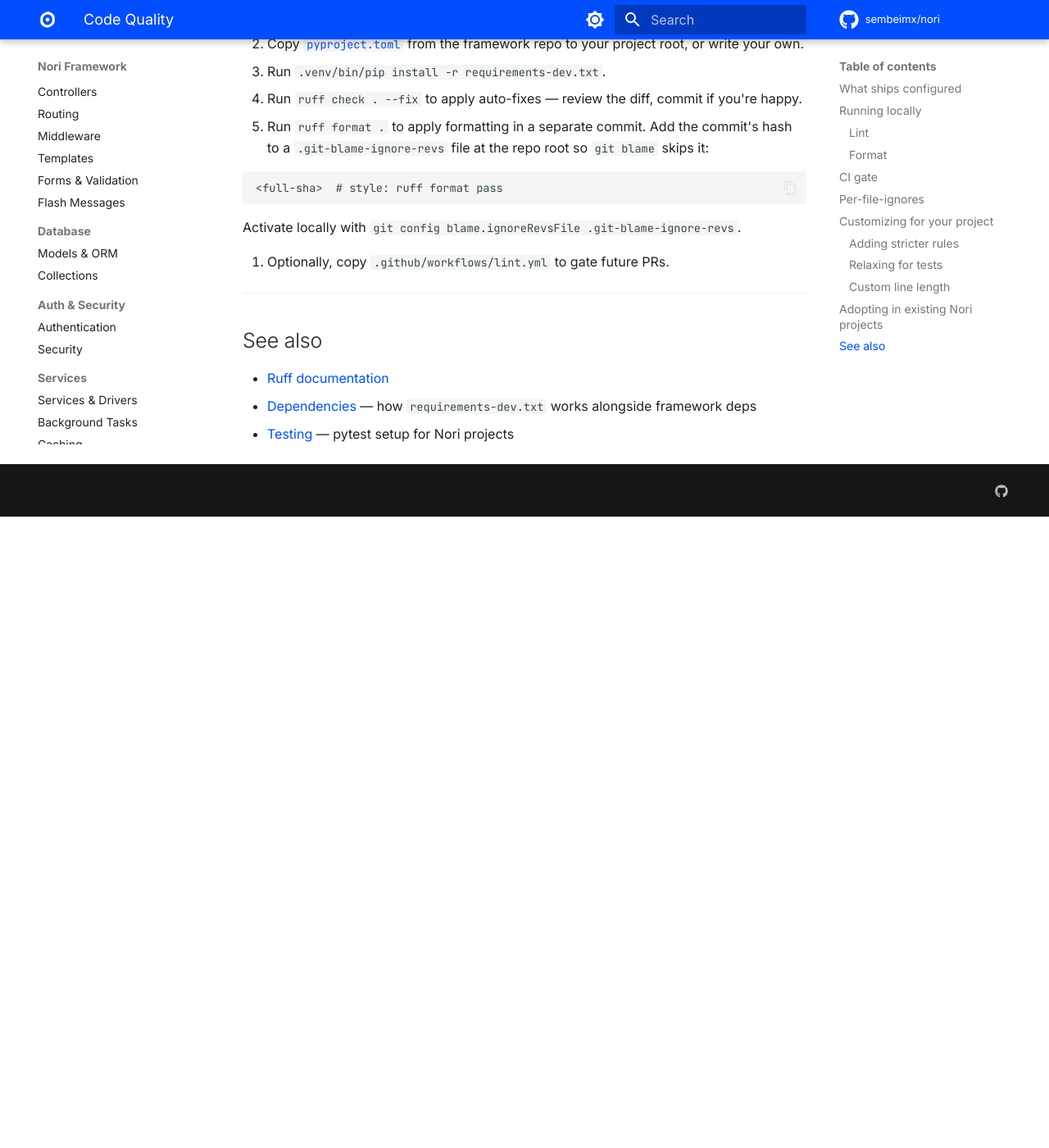
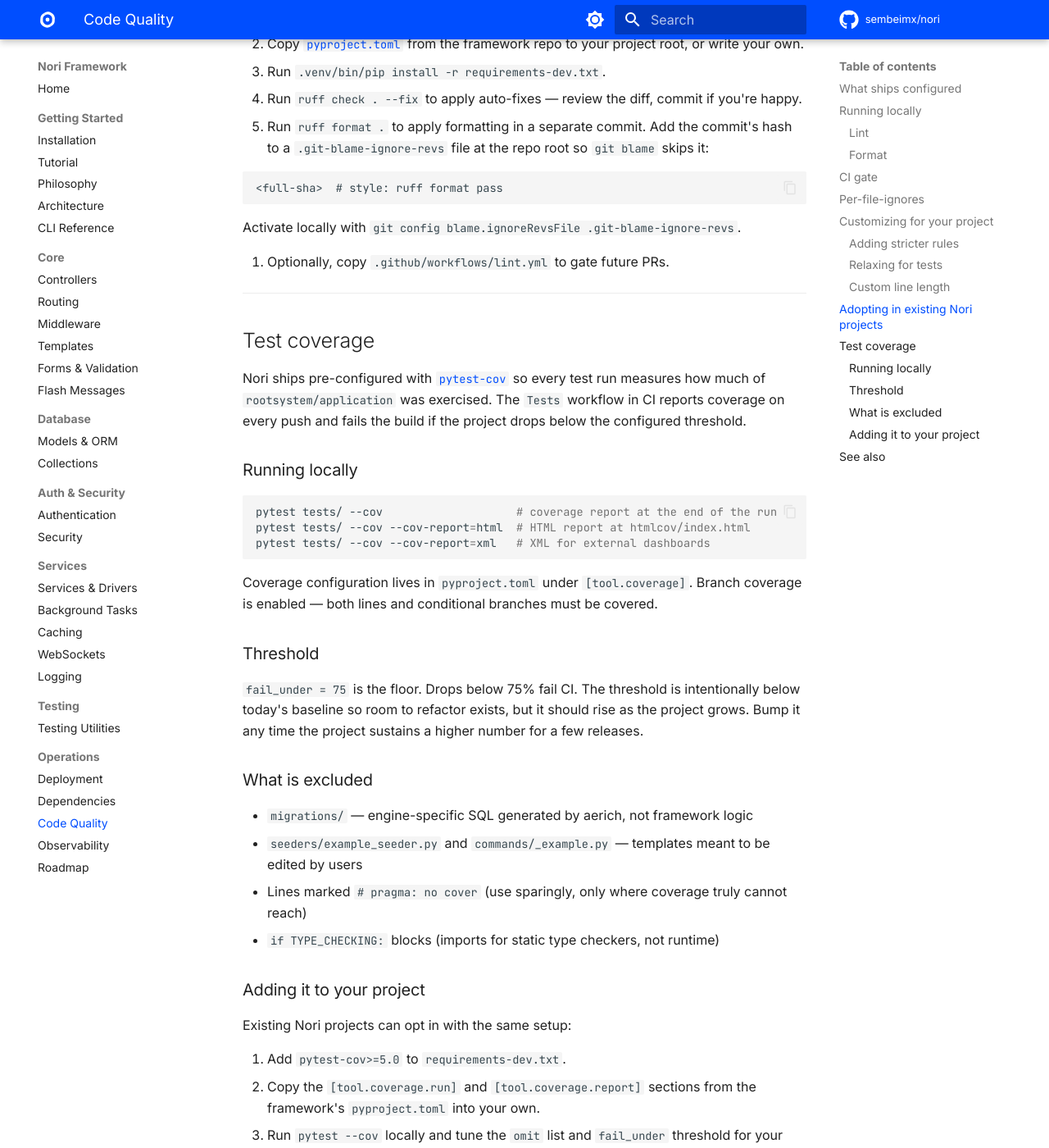
Before and after one commit to sembeimx/nori, an MkDocs documentation site: the page built from docs/code_quality.md, in a window 1280 px wide and 1400 px high, scrolled down 3929 px. Shown: the whole window at 82% size. Built offline with MkDocs 1.6.1 and Material for MkDocs 9.7.7, drawn with Linux system fonts in a browser that asks for light colours; comment, search, counter and statistics services are not loaded; the version menu is left out; before the commit the page ends 4559 px from its top, so only the background shows below that; some of the changed text lies outside the part shown.

Commit message:
ci: add pytest-cov with 75% coverage floor
Every test run now measures branch coverage of `rootsystem/application`
via pytest-cov. CI fails any push or PR that drops below 75%.

Configuration in pyproject.toml under [tool.coverage]:
- source = rootsystem/application (framework code only)
- branch = true (lines AND conditional branches must be covered)
- fail_under = 75 (floor — intentionally below today's baseline so
  refactors have room; raise as the project sustains higher numbers)
- exclude_lines = pragma: no cover, raise NotImplementedError,
  if TYPE_CHECKING:, if __name__ == "__main__":, raise AssertionError
- omit = migrations/* (aerich-generated), seeders/example_seeder.py
  and commands/_example.py (user-facing templates)

Local baseline today (sqlite, no cryptography in venv): 76% — passes.
Expected higher in CI where cryptography is installed and storage_gcs
tests can run.

The Tests workflow now runs `pytest tests/ -q --cov --cov-report=term`.
Two pytest invocations were considered (one with coverage, one without
for speed) and rejected — the cov overhead is <1s on this codebase.

docs/code_quality.md: added a "Test coverage" section with usage,
threshold rationale, exclusion list, and adoption steps for existing
projects.

````diff
--- a/docs/code_quality.md
+++ b/docs/code_quality.md
@@ -168,8 +168,44 @@
 
 ---
 
+## Test coverage
+
+Nori ships pre-configured with [`pytest-cov`](https://pytest-cov.readthedocs.io/) so every test run measures how much of `rootsystem/application` was exercised. The `Tests` workflow in CI reports coverage on every push and fails the build if the project drops below the configured threshold.
+
+### Running locally
+
+```bash
+pytest tests/ --cov                    # coverage report at the end of the run
+pytest tests/ --cov --cov-report=html  # HTML report at htmlcov/index.html
+pytest tests/ --cov --cov-report=xml   # XML for external dashboards
+```
+
+Coverage configuration lives in `pyproject.toml` under `[tool.coverage]`. Branch coverage is enabled — both lines and conditional branches must be covered.
+
+### Threshold
+
+`fail_under = 75` is the floor. Drops below 75% fail CI. The threshold is intentionally below today's baseline so room to refactor exists, but it should rise as the project grows. Bump it any time the project sustains a higher number for a few releases.
+
+### What is excluded
+
+- `migrations/` — engine-specific SQL generated by aerich, not framework logic
+- `seeders/example_seeder.py` and `commands/_example.py` — templates meant to be edited by users
+- Lines marked `# pragma: no cover` (use sparingly, only where coverage truly cannot reach)
+- `if TYPE_CHECKING:` blocks (imports for static type checkers, not runtime)
+
+### Adding it to your project
+
+Existing Nori projects can opt in with the same setup:
+
+1. Add `pytest-cov>=5.0` to `requirements-dev.txt`.
+2. Copy the `[tool.coverage.run]` and `[tool.coverage.report]` sections from the framework's `pyproject.toml` into your own.
+3. Run `pytest --cov` locally and tune the `omit` list and `fail_under` threshold for your code.
+
+---
+
 ## See also
 
 - [Ruff documentation](https://docs.astral.sh/ruff/)
+- [Coverage.py documentation](https://coverage.readthedocs.io/)
 - [Dependencies](dependencies.md) — how `requirements-dev.txt` works alongside framework deps
 - [Testing](testing.md) — pytest setup for Nori projects
--- a/requirements-dev.txt
+++ b/requirements-dev.txt
@@ -1,5 +1,6 @@
 -r requirements.txt
 pytest>=8.0
 pytest-asyncio>=1.0
+pytest-cov>=5.0
 cryptography>=42.0
 ruff>=0.6
````
Also changed, not shown: pyproject.toml (+26 -0 lines), 1 other file.
